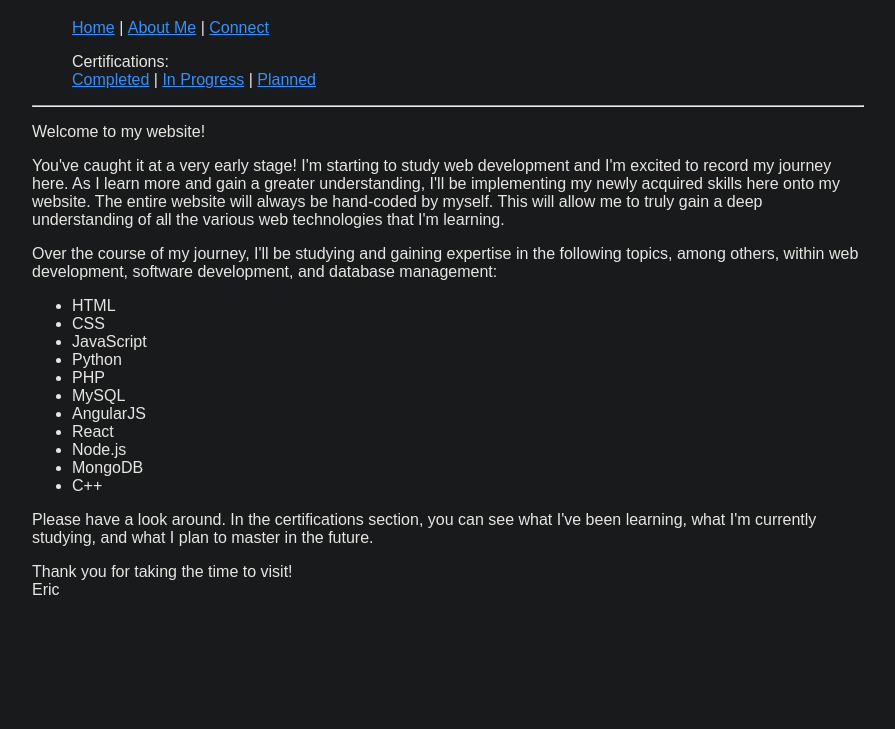
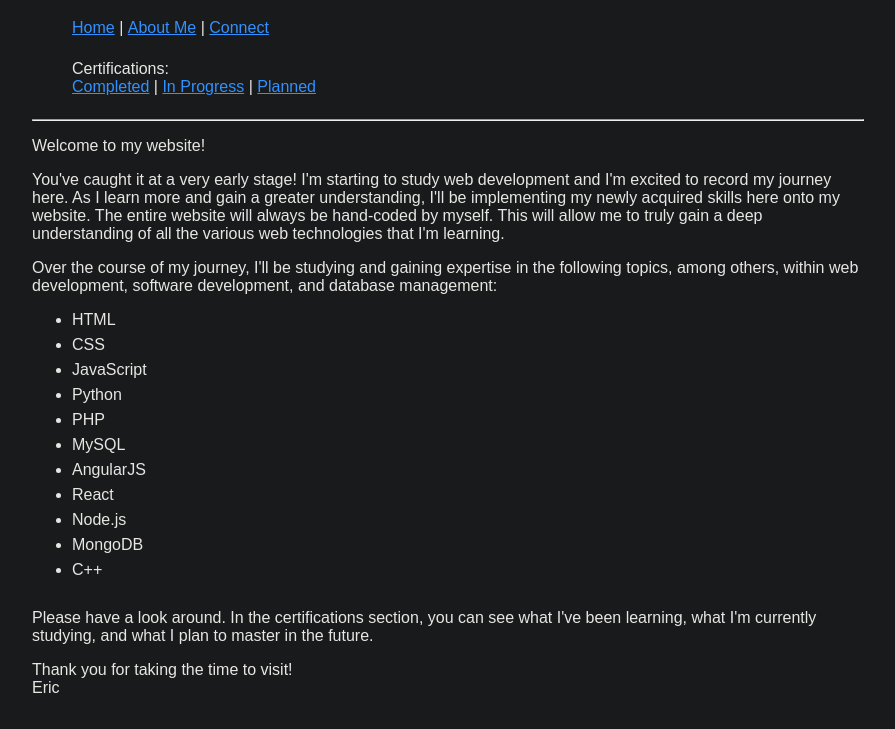
Before and after one commit to eric-vargas/eric-vargas.github.io, a plain HTML site: page index.html in a window 1280 px wide. Shown: the part 71-800 px from the top of the page, without its empty margins (192-1087 px from the left). Drawn offline with Linux system fonts and the light colour scheme.

Commit message:
Update style.css

```diff
--- a/assets/style.css
+++ b/assets/style.css
@@ -23,3 +23,7 @@ a:link, a:visited {
   background: white;
   padding: 10px;
 }
+
+ol, ul, li {
+  padding-bottom: 7px;
+}
```
